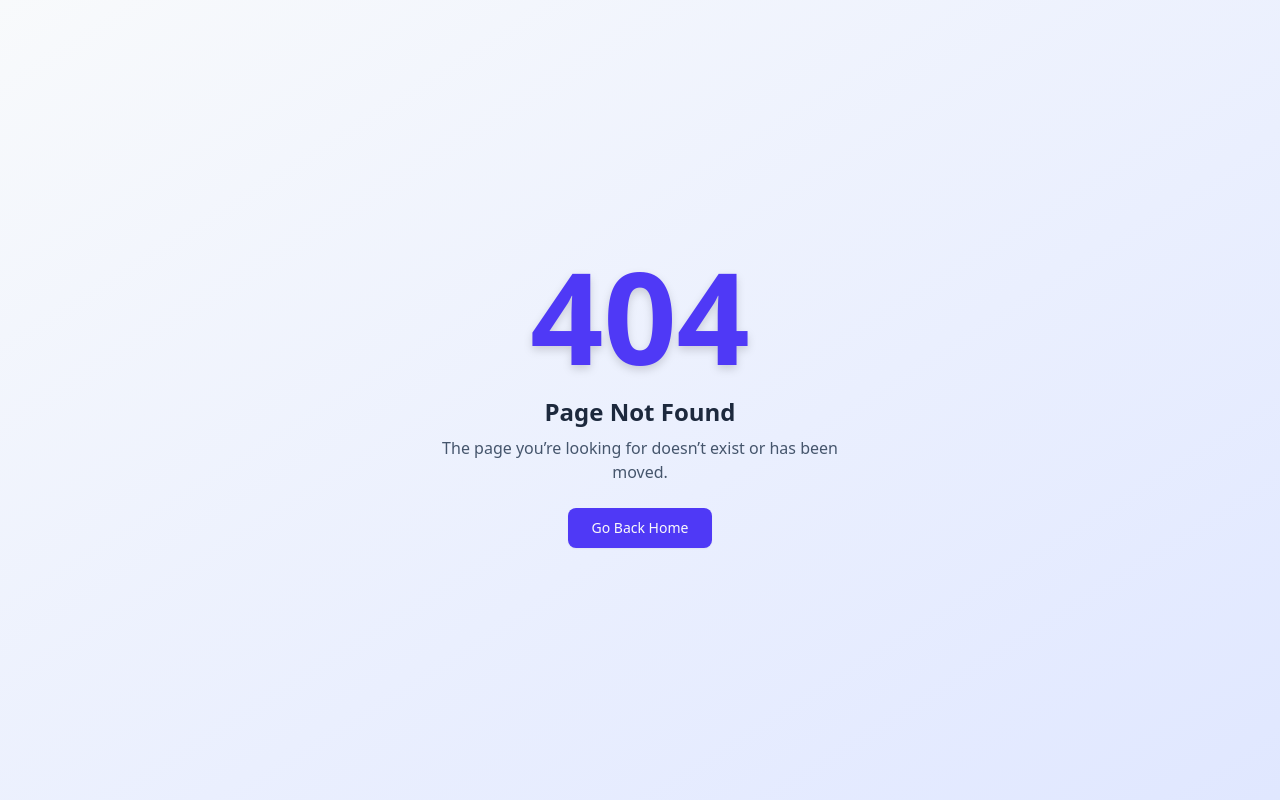
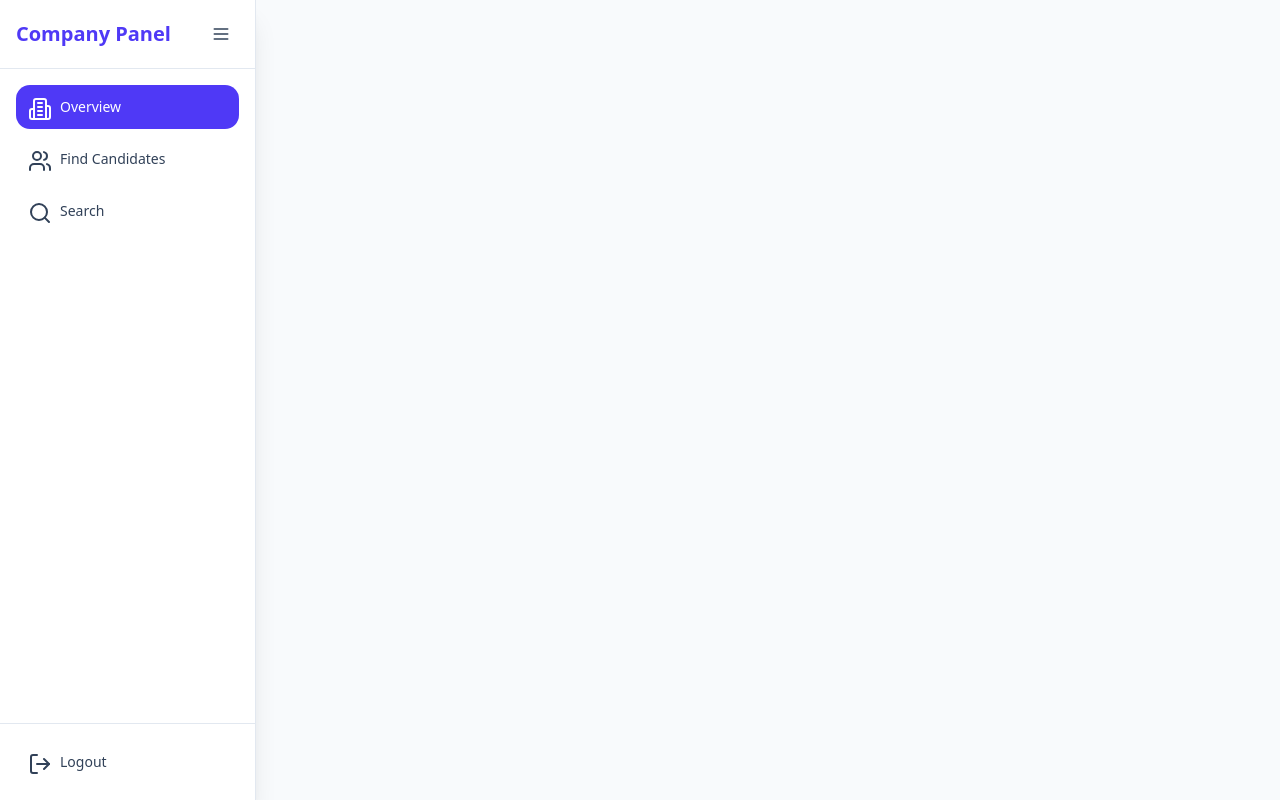
Before and after one commit to imtiazsakib15/talentra-client, a React (Vite) app: page /dashboard/company in a window 1280 px wide. Before the commit this address had no page. Built offline with nearby package versions, Linux system fonts and the light colour scheme.

Commit message:
feat(company-dashboard): add sidebar navigation for company dashboard

```diff
--- /dev/null
+++ b/src/components/dashboard/company-dashboard/SideLink.tsx
@@ -0,0 +1,31 @@
+import type { ReactNode } from "react";
+import { NavLink } from "react-router";
+
+const SideLink = ({
+  to,
+  icon,
+  label,
+  open,
+}: {
+  to: string;
+  icon: ReactNode;
+  label: string;
+  open: boolean;
+}) => {
+  return (
+    <NavLink
+      to={to}
+      className={({ isActive }) =>
+        `flex items-center gap-3 p-3 rounded-xl transition-all hover:bg-slate-100 ${
+          isActive
+            ? "bg-indigo-600 text-white hover:bg-indigo-700"
+            : "text-slate-700"
+        }`
+      }
+    >
+      <span className="w-5 h-5">{icon}</span>
+      {open && <span className="font-medium text-sm">{label}</span>}
+    </NavLink>
+  );
+};
+export default SideLink;
--- /dev/null
+++ b/src/layout/CompanyDashboardLayout.tsx
@@ -0,0 +1,67 @@
+import { Outlet } from "react-router";
+import { Menu, Search, Users, Building2, LogOut } from "lucide-react";
+import { useState } from "react";
+import SideLink from "@/components/dashboard/company-dashboard/SideLink";
+
+export default function CompanyDashboardLayout() {
+  const [open, setOpen] = useState(true);
+
+  return (
+    <div className="flex min-h-screen bg-slate-50 text-slate-900">
+      {/* Sidebar */}
+      <aside
+        className={`${
+          open ? "w-64" : "w-20"
+        } transition-all duration-300 bg-white shadow-xl border-r border-slate-200 flex flex-col`}
+      >
+        <div className="flex items-center justify-between p-4 border-b border-slate-200">
+          <h1
+            className={`text-xl font-semibold text-indigo-600 transition-all duration-300 ${
+              !open && "opacity-0 w-0"
+            }`}
+          >
+            Company Panel
+          </h1>
+          <button
+            onClick={() => setOpen(!open)}
+            className="p-2 rounded-lg hover:bg-slate-100"
+          >
+            <Menu className="w-5 h-5 text-slate-700" />
+          </button>
+        </div>
+
+        {/* Nav Items */}
+        <nav className="flex-1 p-4 space-y-2">
+          <SideLink
+            to="/dashboard"
+            icon={<Building2 />}
+            label="Overview"
+            open={open}
+          />
+          <SideLink
+            to="/dashboard/candidates"
+            icon={<Users />}
+            label="Find Candidates"
+            open={open}
+          />
+          <SideLink
+            to="/dashboard/search"
+            icon={<Search />}
+            label="Search"
+            open={open}
+          />
+        </nav>
+
+        {/* Footer */}
+        <div className="p-4 border-t border-slate-200">
+          <SideLink to="/logout" icon={<LogOut />} label="Logout" open={open} />
+        </div>
+      </aside>
+
+      {/* Main Content */}
+      <main className="flex-1 p-6 overflow-y-auto">
+        <Outlet />
+      </main>
+    </div>
+  );
+}
--- a/src/routes/router.tsx
+++ b/src/routes/router.tsx
@@ -7,6 +7,7 @@ import NotFound from "@/pages/NotFound";
 import ErrorPage from "@/pages/ErrorPage";
 import CompanyProfile from "@/pages/complete-profile/CompanyProfile";
 import CandidateProfile from "@/pages/complete-profile/CandidateProfile";
+import CompanyDashboardLayout from "@/layout/CompanyDashboardLayout";
 
 export const router = createBrowserRouter([
   {
@@ -37,6 +38,12 @@ export const router = createBrowserRouter([
     element: <CandidateProfile />,
   },
   {
+    path: "/dashboard/company",
+    element: <CompanyDashboardLayout />,
+    errorElement: <ErrorPage />,
+    // children: [],
+  },
+  {
     path: "*",
     element: <NotFound />,
   },
```
